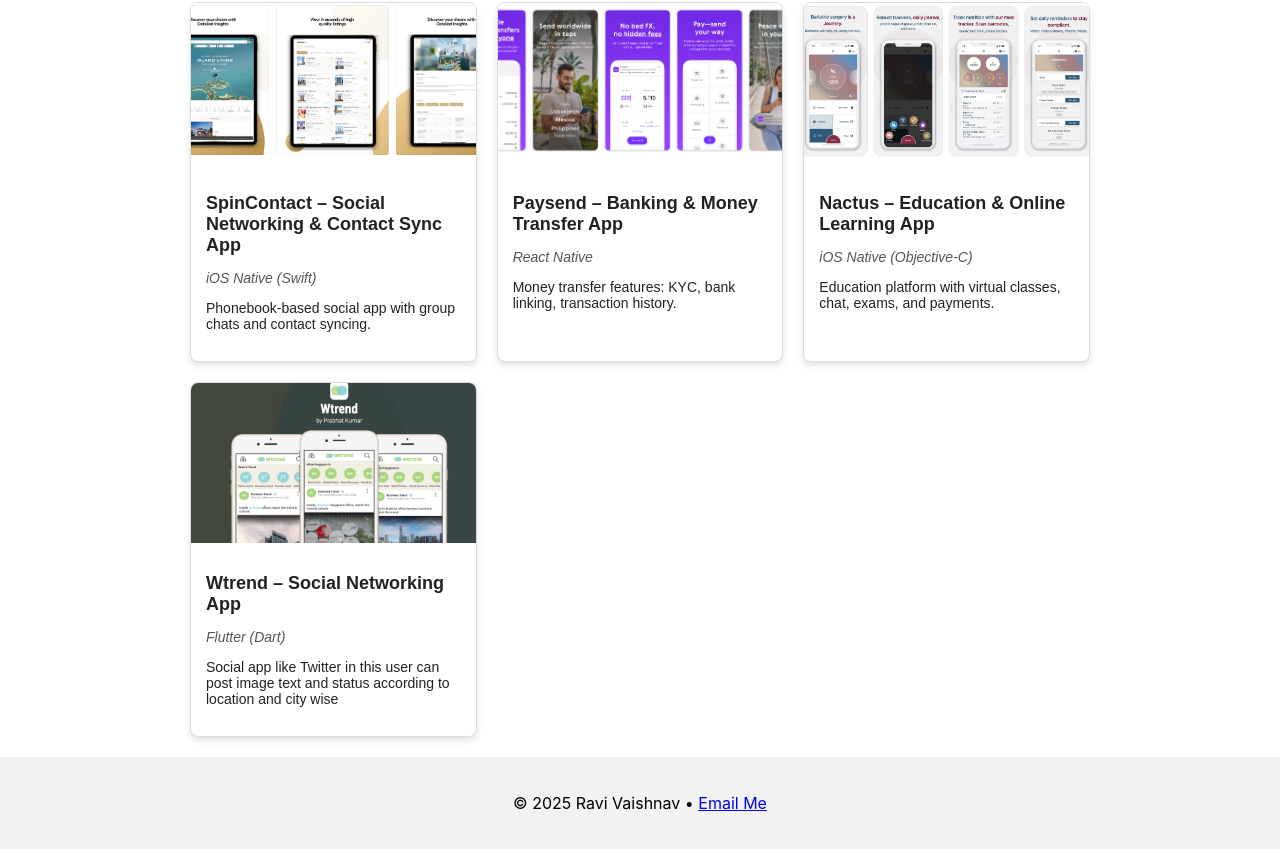
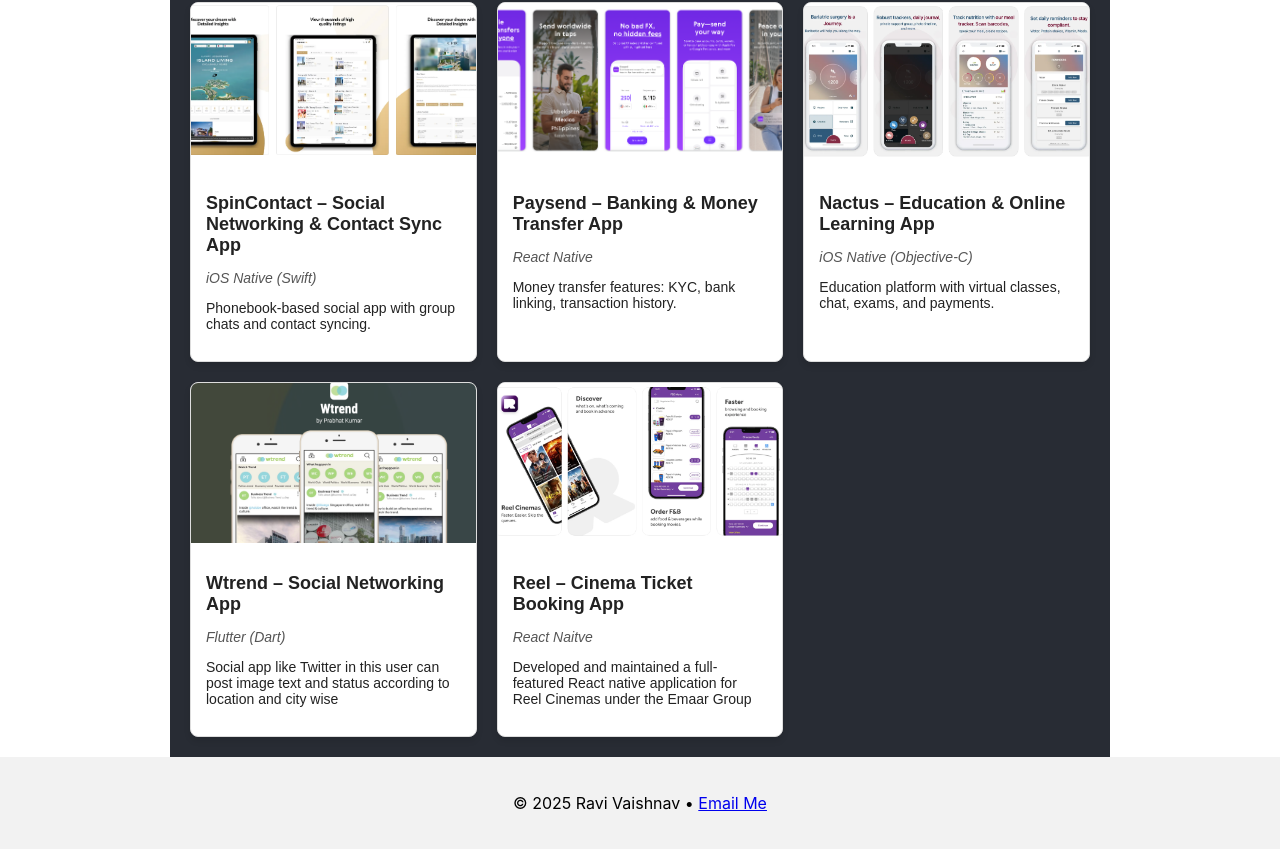
Before and after one commit to ravivaishnav-ios/portfolio, a React (Create React App) app: page / in a window 1280 px wide. Shown: the part 1574-2423 px from the top of the page. Built offline with nearby package versions, Linux system fonts and the light colour scheme.

Commit message:
poc code only

```diff
--- a/src/component/Projects.js
+++ b/src/component/Projects.js
@@ -91,13 +91,23 @@
     link: "https://apps.apple.com/in/app/nactus/id1587395898",
     thumbnail:require('../assets/wtrend.png'),
 
-  }
+  },
+   {
+    id: 11,
+    title: "Reel – Cinema Ticket Booking App",
+    platform: "React Naitve",
+    description:
+      "Developed and maintained a full-featured React native application for Reel Cinemas under the Emaar Group",
+    link: "https://apps.apple.com/in/app/nactus/id432316358",
+    thumbnail:require('../assets/reel.png'),
+
+  },
 ];
 
 
 const Projects = () => {
   return (
-    <div style={{ padding: 20, maxWidth: 900, margin: "0 auto", fontFamily: "Arial, sans-serif" }}>
+    <div style={{ padding: 20, maxWidth: 900, margin: "0 auto",backgroundColor: '#282c34', fontFamily: "Arial, sans-serif" }}>
       <h1 style={{ textAlign: "center", marginBottom: 40 }}>My Projects</h1>
       <div
         style={{
```
Also changed, not shown: src/assets/reel.png (added).
